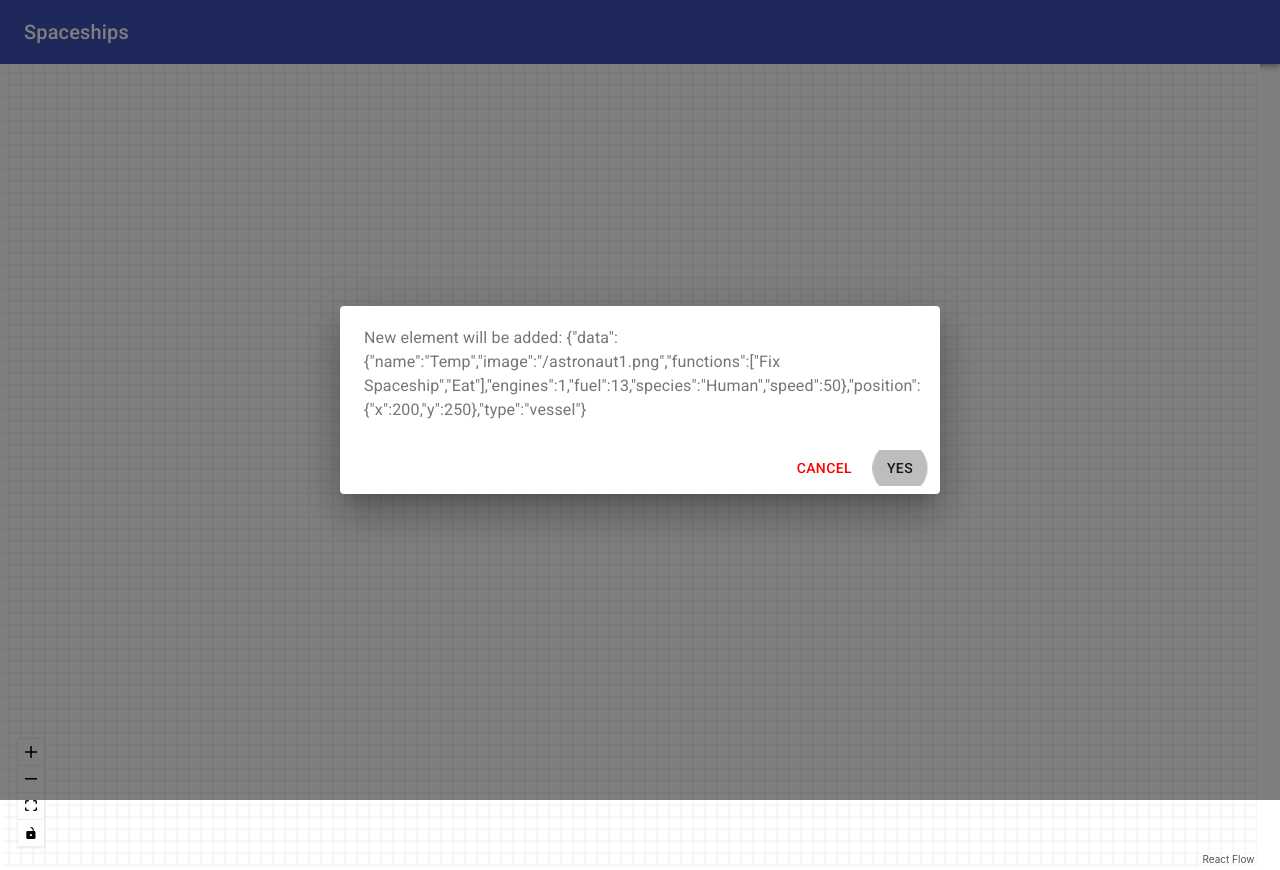
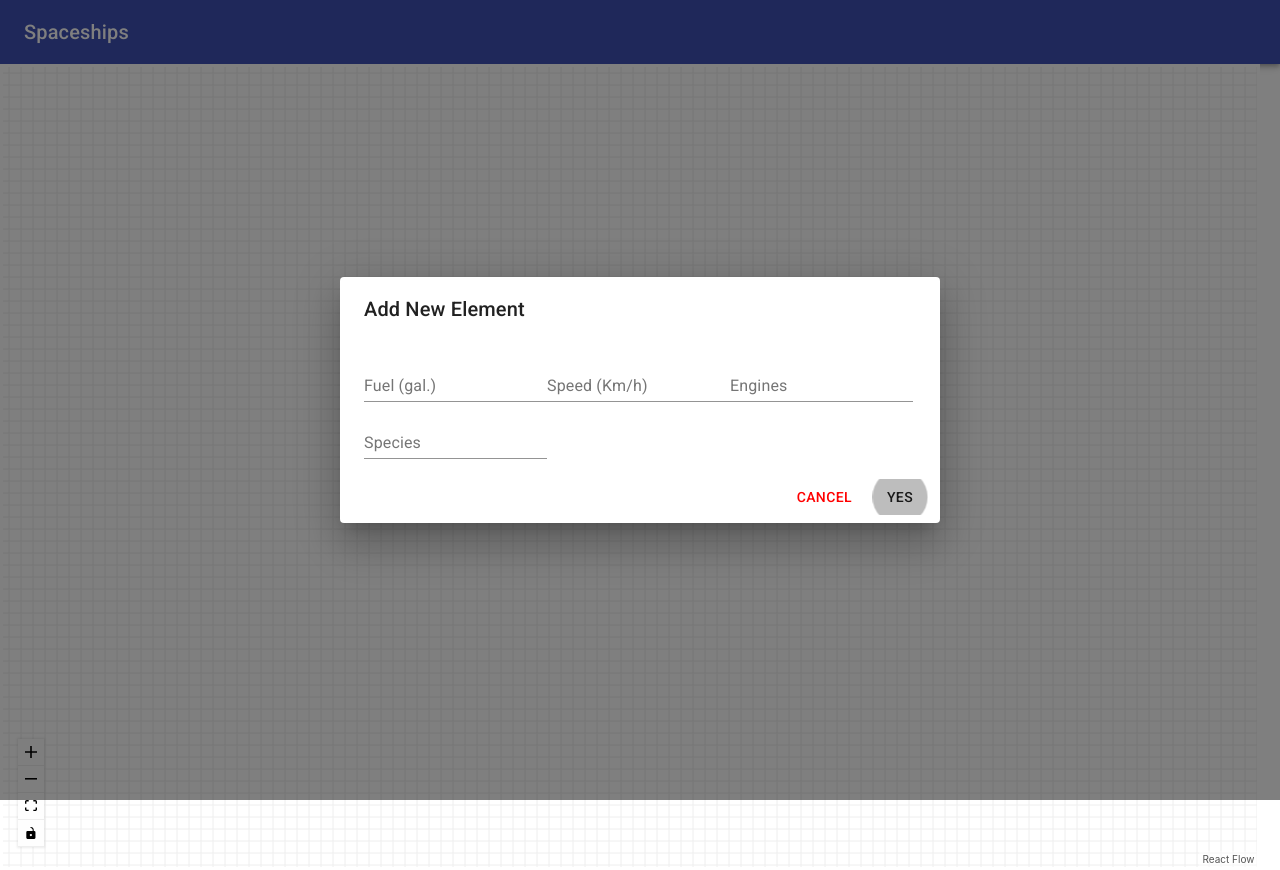
Before and after one commit to omri2861/Spaceships, a React (Create React App) app in the folder client/: page /addElement in a window 1280 px wide. Built offline with nearby package versions, Linux system fonts and the light colour scheme; no server answers.

Commit message:
Working on making the add element form

```diff
--- a/client/src/components/Map/AddNodeDialog.jsx
+++ b/client/src/components/Map/AddNodeDialog.jsx
@@ -1,11 +1,15 @@
-import Button from "@material-ui/core/Button";
-import Dialog from "@material-ui/core/Dialog";
-import DialogActions from "@material-ui/core/DialogActions";
-import DialogContent from "@material-ui/core/DialogContent";
-import DialogContentText from "@material-ui/core/DialogContentText";
+import {
+  Button,
+  Dialog,
+  DialogActions,
+  DialogContentText,
+  DialogTitle,
+  DialogContent,
+} from "@material-ui/core";
 
 import axios from "axios";
 import { useHistory } from "react-router-dom";
+import NewElementForm from "./NewElementForm";
 
 export default function AddNodeDialog({ setElements }) {
   const elementTemplate = {
@@ -46,10 +50,11 @@ export default function AddNodeDialog({ setElements }) {
       aria-labelledby="delete-node-dialog-title"
       aria-describedby="delete-node-dialog-description"
     >
+    <DialogTitle>
+      Add New Element
+    </DialogTitle>
       <DialogContent>
-        <DialogContentText id="delete-dialog-description">
-          New element will be added: {JSON.stringify(elementTemplate)}
-        </DialogContentText>
+        <NewElementForm />
       </DialogContent>
       <DialogActions>
         <Button onClick={handleClose} style={{ color: "red" }}>
--- /dev/null
+++ b/client/src/components/Map/NewElementForm.jsx
@@ -0,0 +1,36 @@
+import { Box, TextField } from "@material-ui/core";
+
+export default function NewElementForm() {
+  return (
+    <Box>
+      <TextField
+        autoFocus
+        margin="dense"
+        id="fuel"
+        label="Fuel (gal.)"
+        type="number"
+      />
+      <TextField
+        autoFocus
+        margin="dense"
+        id="speed"
+        label="Speed (Km/h)"
+        type="number"
+      />
+      <TextField
+        autoFocus
+        margin="dense"
+        id="engines"
+        label="Engines"
+        type="number"
+      />
+      <TextField
+        autoFocus
+        margin="dense"
+        id="species"
+        label="Species"
+        type="email"
+      />
+    </Box>
+  );
+}
```
